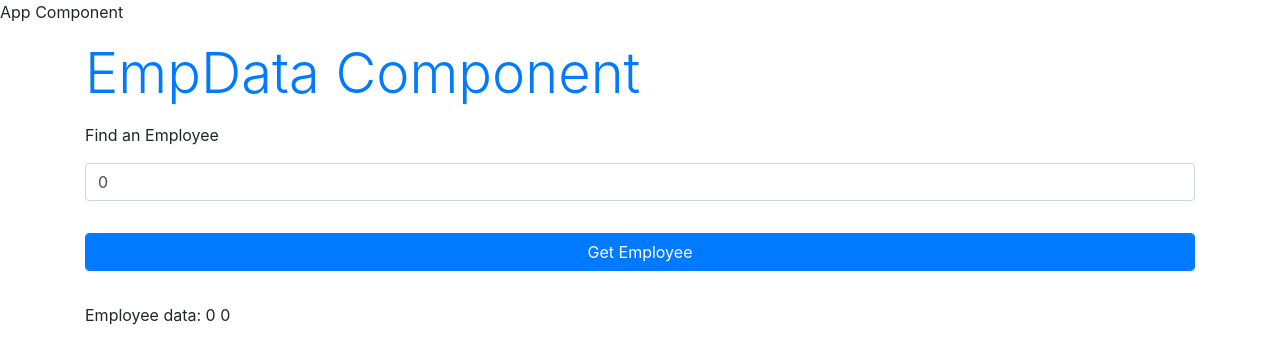
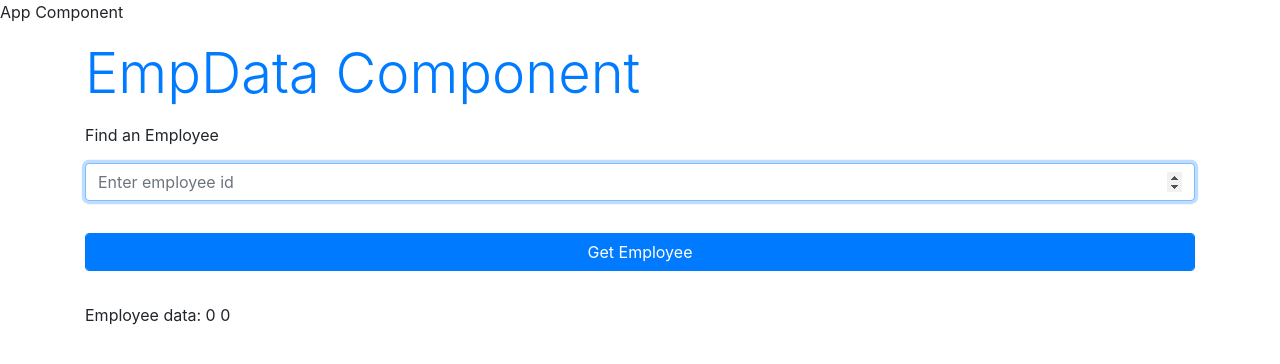
Before and after one commit to vamandeshmukh/cg-feb18-react-demo, a React (Create React App) app: page / in a window 1280 px wide. Shown: the top 364 px of the page. Built offline with nearby package versions, Linux system fonts and the light colour scheme.

Commit message:
get emp data

```diff
--- a/src/components/EmpData.js
+++ b/src/components/EmpData.js
@@ -2,8 +2,7 @@ import { useState, useEffect } from "react";
 
 const EmpData = () => {
 
-
-    const [eid, setEid] = useState(0);
+    const [eid, setEid] = useState('');
     const [emp, setEmp] = useState({});
 
     useEffect(() => {
@@ -35,7 +34,15 @@ const EmpData = () => {
                 <p>Find an Employee</p>
                 <div>
                     <form className="form form-group">
-                        <input type="number" className="form-control mb-3 mt-3" id="eid" value={eid} placeholder="Enter employee id" onChange={handleChange} />
+                        <input
+                            type="number"
+                            className="form-control mb-3 mt-3"
+                            id="eid"
+                            value={eid}
+                            placeholder="Enter employee id"
+                            onChange={handleChange}
+                            autoFocus />
+
                         <input type="submit" className="form-control mb-3 mt-3 btn btn-primary" value="Get Employee" onClick={submitGetEmployee} />
                         {/* submitGetEmployee */}
                     </form>
```
